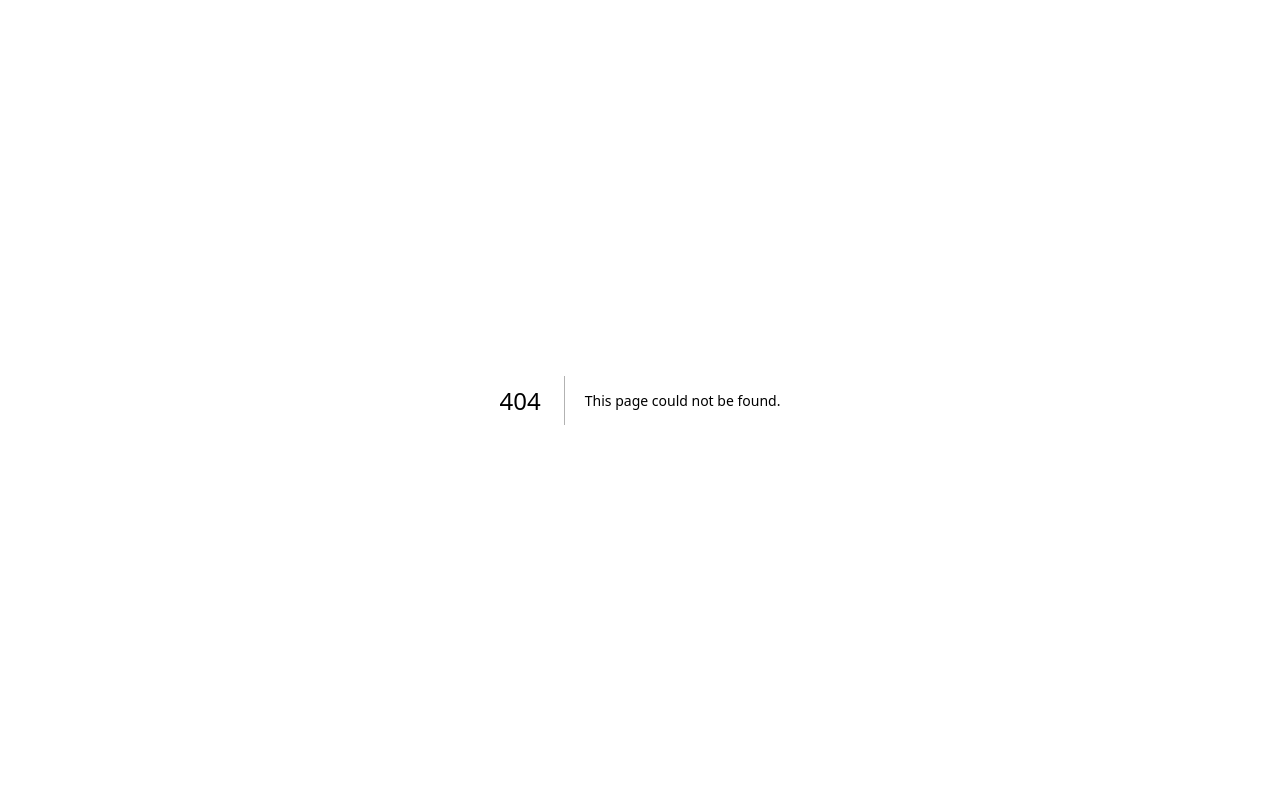
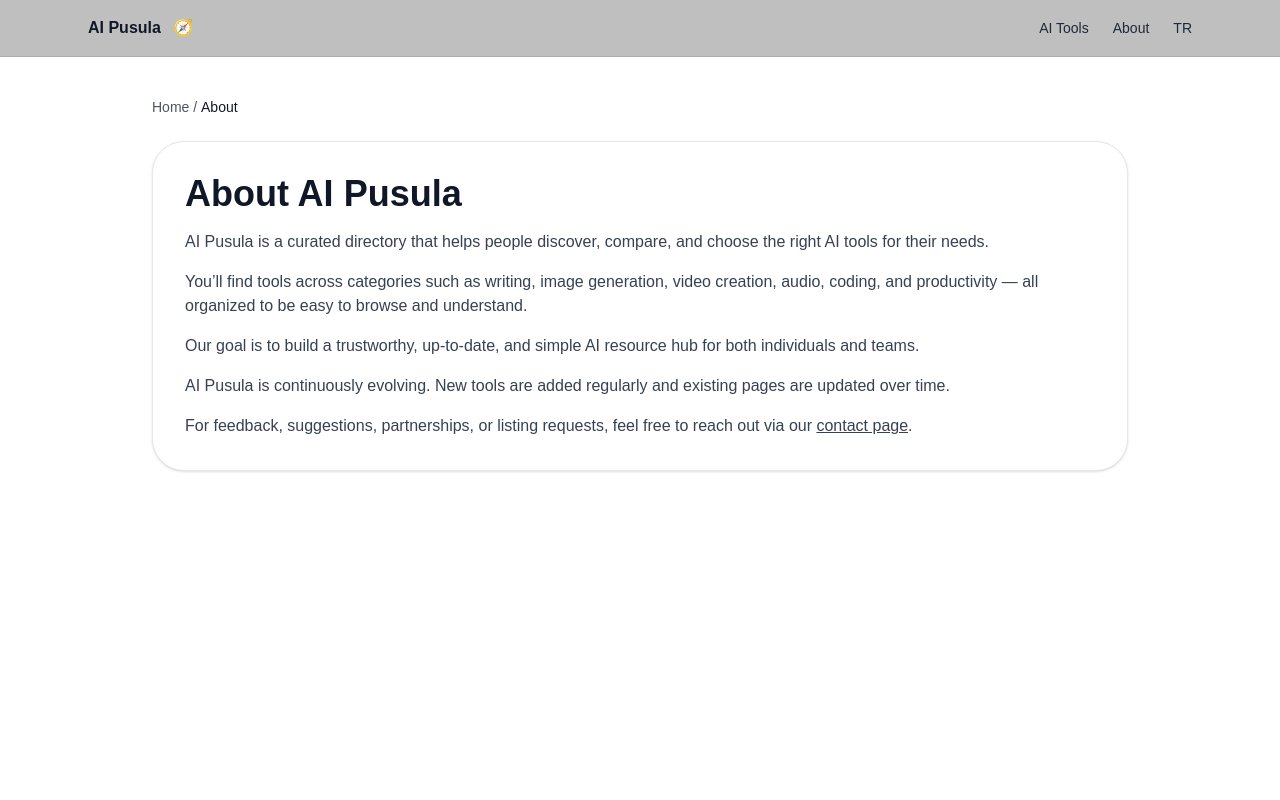
Before and after one commit to altayysf/aipusula, a Next.js app: page /en/about in a window 1280 px wide. Before the commit this address had no page. Shown: the top 800 px of the page. Built offline with nearby package versions, Linux system fonts and the light colour scheme.

Commit message:
About en

```diff
--- /dev/null
+++ b/app/en/about/page.tsx
@@ -0,0 +1,58 @@
+import Navbar from "../../../components/Navbar";
+import Link from "next/link";
+
+export default function AboutEN() {
+  return (
+    <>
+      <Navbar lang="en" />
+
+      <main className="min-h-screen bg-white">
+        <div className="mx-auto max-w-5xl px-6 py-10">
+          {/* Breadcrumb */}
+          <div className="text-sm text-gray-600 mb-6">
+            <Link href="/en" className="hover:underline">
+              Home
+            </Link>{" "}
+            / <span className="text-gray-900 font-medium">About</span>
+          </div>
+
+          <section className="rounded-[32px] border border-gray-200 bg-white p-8 shadow-sm">
+            <h1 className="text-3xl md:text-4xl font-extrabold text-gray-900">
+              About AI Pusula
+            </h1>
+
+            <p className="mt-4 text-gray-700">
+              AI Pusula is a curated directory that helps people discover,
+              compare, and choose the right AI tools for their needs.
+            </p>
+
+            <p className="mt-4 text-gray-700">
+              You’ll find tools across categories such as writing, image
+              generation, video creation, audio, coding, and productivity — all
+              organized to be easy to browse and understand.
+            </p>
+
+            <p className="mt-4 text-gray-700">
+              Our goal is to build a trustworthy, up-to-date, and simple AI
+              resource hub for both individuals and teams.
+            </p>
+
+            <p className="mt-4 text-gray-700">
+              AI Pusula is continuously evolving. New tools are added regularly
+              and existing pages are updated over time.
+            </p>
+
+            <p className="mt-4 text-gray-700">
+              For feedback, suggestions, partnerships, or listing requests, feel
+              free to reach out via our{" "}
+              <Link href="/en/contact" className="underline font-medium">
+                contact page
+              </Link>
+              .
+            </p>
+          </section>
+        </div>
+      </main>
+    </>
+  );
+}
--- a/components/Navbar.tsx
+++ b/components/Navbar.tsx
@@ -13,8 +13,9 @@ export default function Navbar({ lang }: { lang: "tr" | "en" }) {
             {lang === "tr" ? "Yapay Zeka Araçları" : "AI Tools"}
           </Link>
 
-          <Link href="/tr/hakkimizda">Hakkımızda</Link>
-
+          <Link href={lang === "tr" ? "/tr/hakkimizda" : "/en/tools"} className="hover:underline">
+            {lang === "tr" ? "Hakkımızda" : "About"}
+          </Link>
 
           <Link href={lang === "tr" ? "/en" : "/tr"} className="hover:underline">
             {lang === "tr" ? "EN" : "TR"}
```
